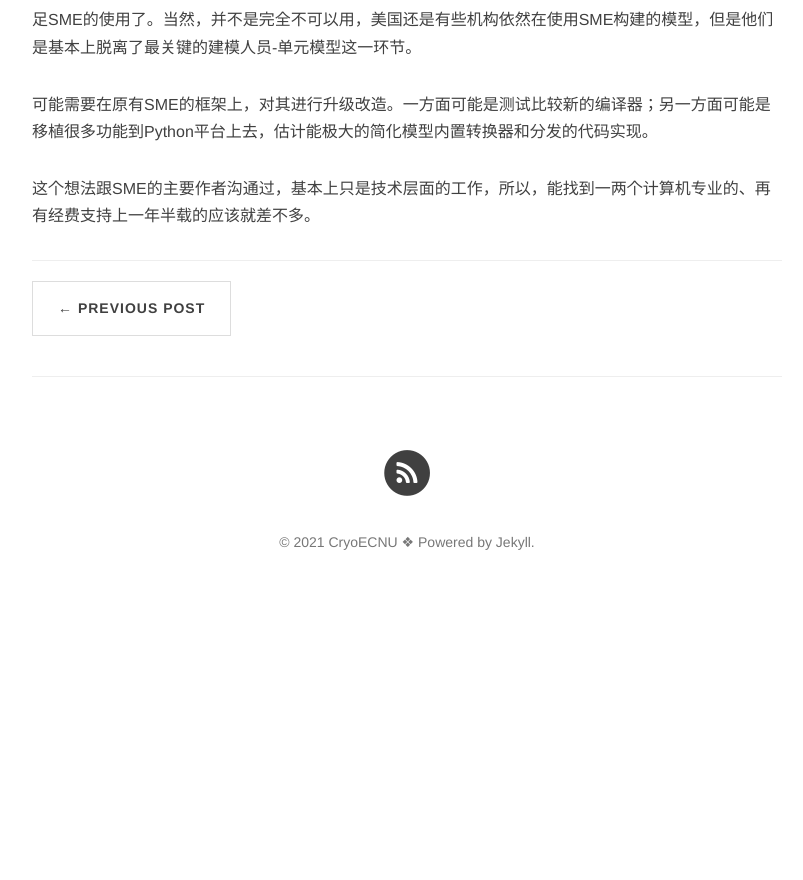
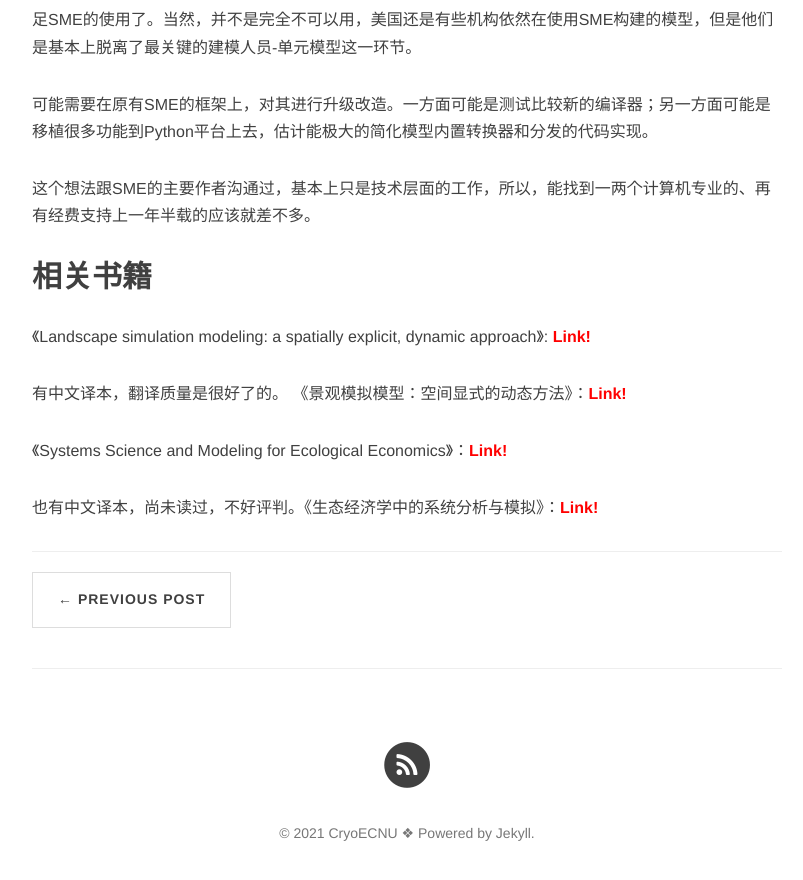
Before and after one commit to CryoECNU/cryoecnu.github.io, a Jekyll site: the page built from _posts/2021-02-12-SME_Next_Generation.md, in a window 1280 px wide and 900 px high, scrolled down 2859 px. Shown: the top 880 px of the window, without its empty margins (233-1036 px from the left). Built offline with Jekyll 4.4.1, drawn with Linux system fonts in a browser that asks for light colours; nearby versions of some CDN libraries; comment, search, counter and statistics services are not loaded; before the commit the page ends 3478 px from its top, so only the background shows below that.

Commit message:
Update 2021-02-12-SME_Next_Generation.md

```diff
--- a/_posts/2021-02-12-SME_Next_Generation.md
+++ b/_posts/2021-02-12-SME_Next_Generation.md
@@ -49,3 +49,14 @@ SME的架构主要分为三大部分：
 可能需要在原有SME的框架上，对其进行升级改造。一方面可能是测试比较新的编译器；另一方面可能是移植很多功能到Python平台上去，估计能极大的简化模型内置转换器和分发的代码实现。
 
 这个想法跟SME的主要作者沟通过，基本上只是技术层面的工作，所以，能找到一两个计算机专业的、再有经费支持上一年半载的应该就差不多。
+
+## 相关书籍
+
+《Landscape simulation modeling: a spatially explicit, dynamic approach》: [<span style="color:red">**Link!**</span>](https://link.springer.com/book/10.1007/b97268)
+
+有中文译本，翻译质量是很好了的。
+《景观模拟模型：空间显式的动态方法》：[<span style="color:red">**Link!**</span>](https://baike.baidu.com/item/%E6%99%AF%E8%A7%82%E6%A8%A1%E6%8B%9F%E6%A8%A1%E5%9E%8B%EF%BC%9A%E7%A9%BA%E9%97%B4%E6%98%BE%E5%BC%8F%E7%9A%84%E5%8A%A8%E6%80%81%E6%96%B9%E6%B3%95)
+
+《Systems Science and Modeling for Ecological Economics》：[<span style="color:red">**Link!**</span>](https://www.elsevier.com/books/systems-science-and-modeling-for-ecological-economics/voinov/978-0-12-372583-7)
+
+也有中文译本，尚未读过，不好评判。《生态经济学中的系统分析与模拟》：[<span style="color:red">**Link!**</span>](http://www.hep.com.cn/book/details?uuid=80eeb3ac-1460-1000-bc2a-3fafc67de19c)
```
